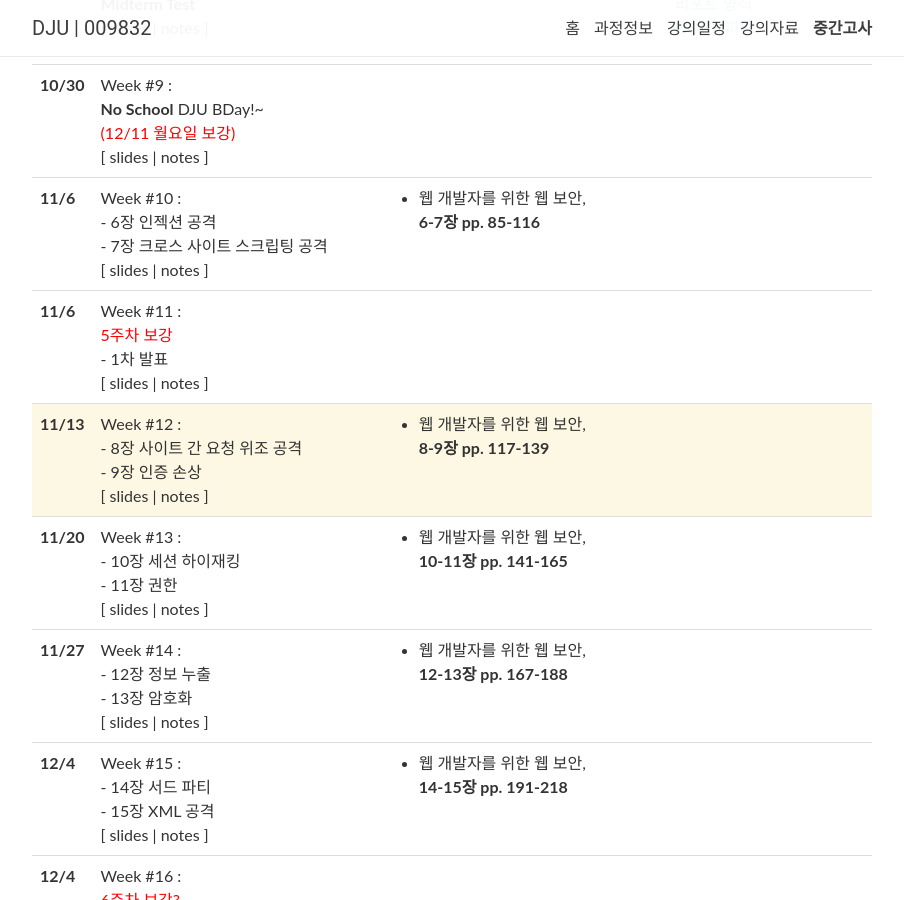
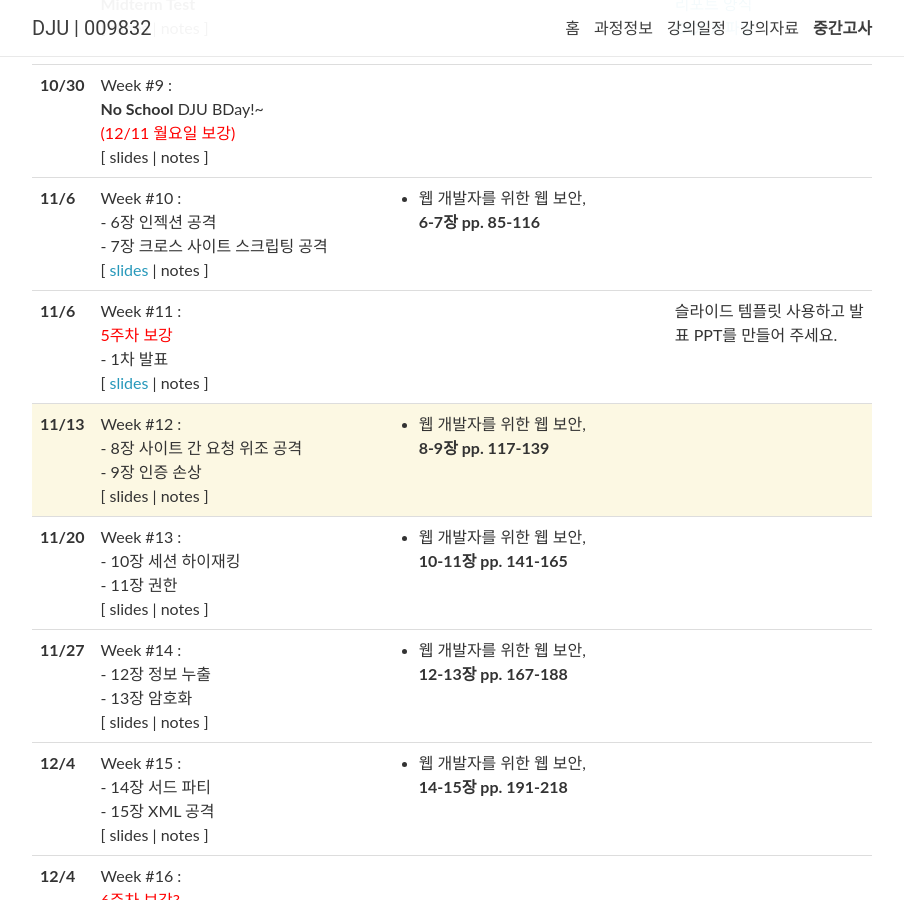
Before and after one commit to 2023-aaronkr/dju-sec, a Jekyll site: the page built from _pages/lectures.md, in a window 1280 px wide and 900 px high, scrolled down 1045 px. Shown: the whole window, without its empty margins (188-1092 px from the left). Built offline with Jekyll 4.4.1, drawn with Linux system fonts in a browser that asks for light colours; nearby versions of some CDN libraries; comment, search, counter and statistics services are not loaded.

Commit message:
Update lectures.yml

```diff
--- a/_data/lectures.yml
+++ b/_data/lectures.yml
@@ -97,7 +97,7 @@
   title: >
     - 6장 인젝션 공격 <br />
     - 7장 크로스 사이트 스크립팅 공격
-  slides:
+  slides: "https://docs.google.com/presentation/d/1Q7EUBIjwoXgo6moMw3uFuzt2E-zS0IEFuaIH7ne2nUU/edit?usp=sharing"
   readings: >
     웹 개발자를 위한 웹 보안, <br>
     <strong>6-7장 pp. 85-116</strong>
@@ -108,9 +108,10 @@
   title: >
     <span style="color: red">5주차 보강</span><br>
     - 1차 발표
-  slides:
+  slides: "https://docs.google.com/presentation/d/13juS36Ui2Fnt1WtV8u_udyYiCTfTtw4haz6FW5C9iDI/edit?usp=sharing"
   readings:
-  logistics:
+  logistics: >
+    슬라이드 템플릿 사용하고 발표 PPT를 만들어 주세요.
 
 - date: 11/13
   week: 11
```
